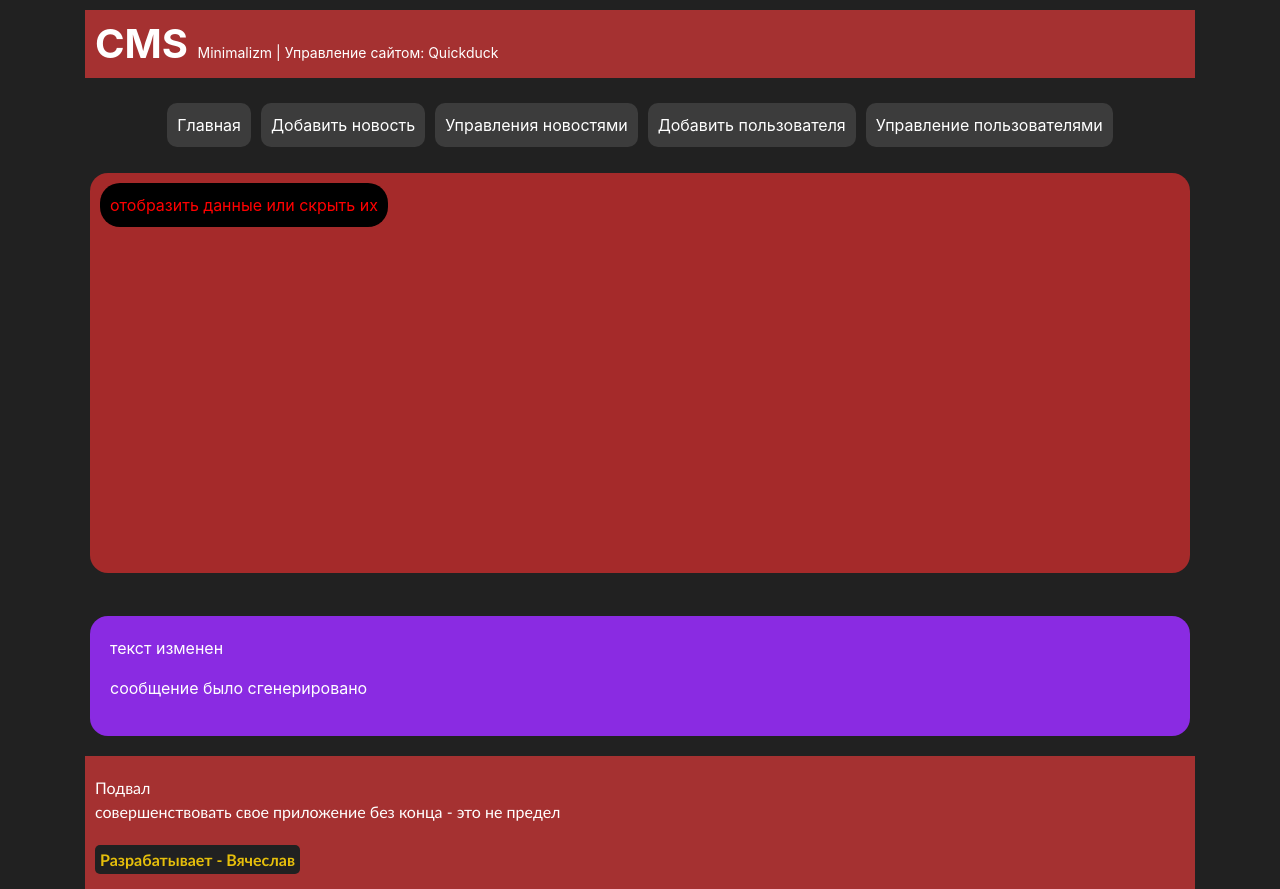
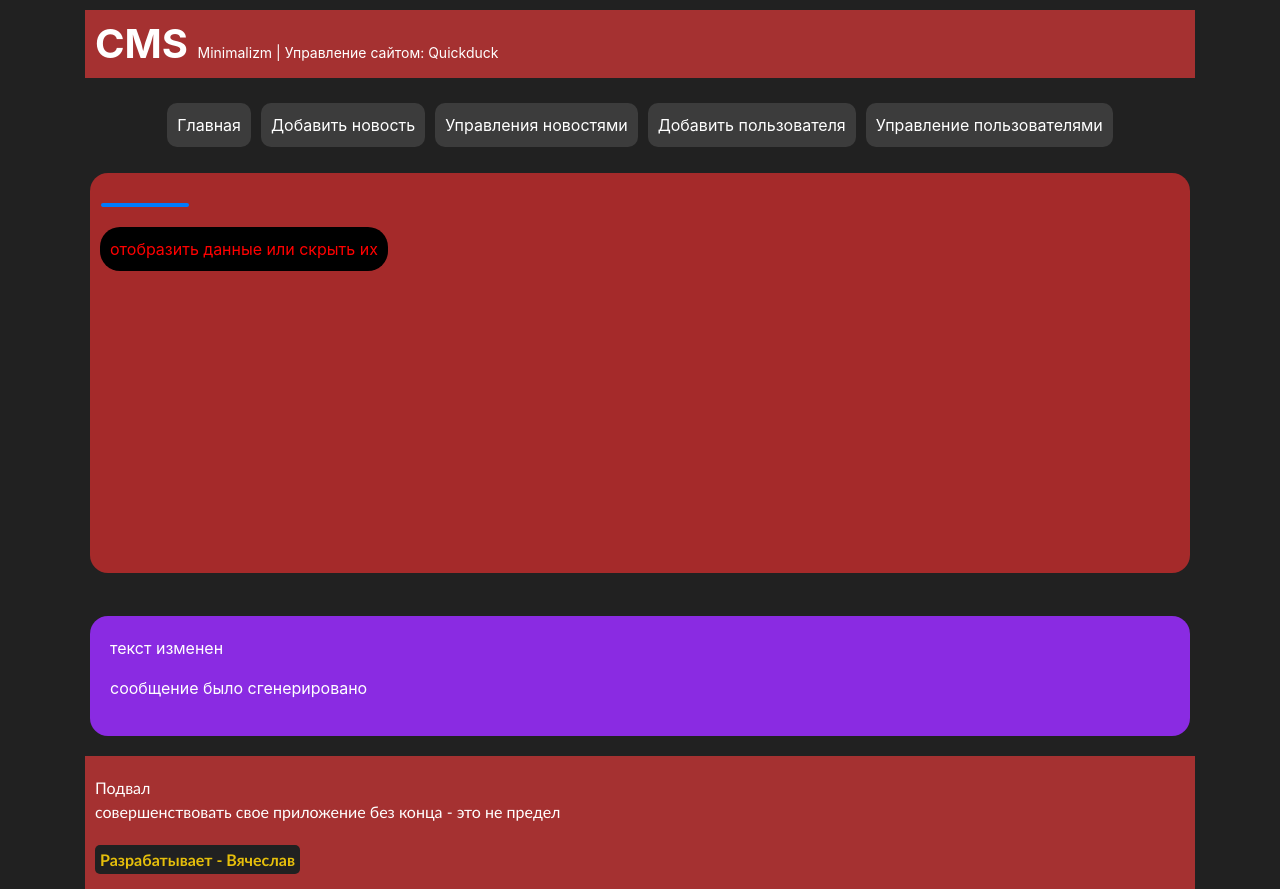
Before and after one commit to Viacheslav1998/cms-quickduck, a Vue app: page /test in a window 1280 px wide. Built offline with nearby package versions, Linux system fonts and the light colour scheme; what vue-sweetalert2 would draw is missing.

Commit message:
feat: progress bar

```diff
--- a/src/testPages/testAttention.vue
+++ b/src/testPages/testAttention.vue
@@ -5,7 +5,9 @@ export default {
       show: true,
       showScd: '',
       attention: 'это сообщение будет выведено',
-      message: ''
+      message: '',
+      progress: 0,
+      interval: null,
     }
   },
   methods: {
@@ -16,7 +18,7 @@ export default {
       setTimeout(() => {
         this.attention = 'текст изменен'
         this.message = 'сообщение было сгенерировано'
-      }, 1000);
+      }, 1000)
     },
     showMessage() {
       setTimeout(function() {
@@ -25,13 +27,28 @@ export default {
     },
     runAttention() {
       setTimeout(() => {
-        this.show = false;
-      }, 1200);
+        this.show = false
+      }, 1200)
     },
     showBlockAttention() {
       setTimeout(() => {
-        this.showScd = true;
-      }, 2000);
+        this.showScd = true
+      }, 2000)
+    },
+    startLoading() {
+      this.progress = 0
+      this.interval = setInterval(() => {
+        if (this.progress < 100) {
+          this.progress += 1;
+        } else {
+          clearInterval(this.interval)
+        }
+      }, 400)
+    },
+    runProgress() {
+      setTimeout(() => {
+        this.startLoading()
+      }, 1400)
     }
   },
   mounted() {
@@ -40,6 +57,7 @@ export default {
     this.runAttention()
     this.showBlockAttention()
     this.showScd = false
+    this.runProgress();
   }
 }
 </script>
@@ -51,6 +69,8 @@ export default {
     class="box-frame"
     v-if="showScd"
   >
+
+    <div class="progress-bar" :style="{ width: progress + '%' }"></div>
     <button
       @click="show = !show"
       class="frm"
@@ -67,7 +87,6 @@ export default {
   </div>
 </transition>
 
-
 <br>
 <div class="spaceTestMessage">
   <div class="spptxt" style="color: white;">
@@ -76,11 +95,17 @@ export default {
   </div>
 </div>
 
-
-
 </template>
 
 <style>
+.progress-bar {
+  margin: 20px 1px;
+  background-color: wheat;
+  height: 4px;
+  border-radius: 5px;
+  width: 0;
+  transition: width 0.2s ease;
+}
 .frm {
   background-color: black;
   color: red;
```
